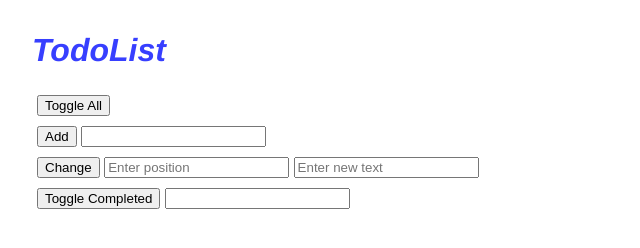
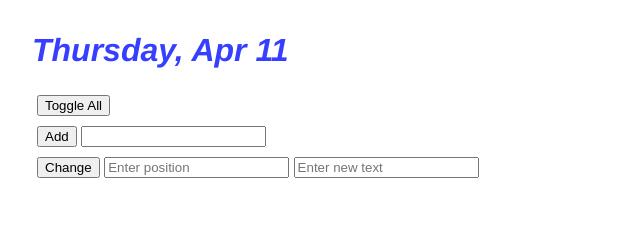
Before and after one commit to MahtinJr/toDoList, a plain HTML site: page index.html in a window 1280 px wide. Shown: the whole page, without its empty margins (0-640 px from the left). Drawn offline with Linux system fonts and the light colour scheme.

Commit message:
Update
• Added font awesome
• h1 tag displays today's date
• Removed toggle completed (toggle single todo)

```diff
--- a/index.html
+++ b/index.html
@@ -3,9 +3,11 @@
   <head>
     <title>Todo List</title>
     <link rel="stylesheet" href="lib/css/style.css">
+    <!-- font awesome -->
+    <link rel="stylesheet" href="https://use.fontawesome.com/releases/v5.8.1/css/all.css" integrity="sha384-50oBUHEmvpQ+1lW4y57PTFmhCaXp0ML5d60M1M7uH2+nqUivzIebhndOJK28anvf" crossorigin="anonymous">
   </head>
   <body>
-    <h1>TodoList</h1>
+    <h1 id="date"></h1>
     <!-- toggle all todo list -->
     <div>
       <button onclick="handlers.toggleAll()">Toggle All</button>
@@ -21,11 +23,6 @@
       <input id="changeTodoPositionInput" type="number" placeholder="Enter position">
       <input id="changeTodoTextInput" type="text" placeholder="Enter new text">
     </div>
-    <!-- toggle items completed -->
-    <div>
-      <button onclick="handlers.toggleCompleted()">Toggle Completed</button>
-      <input id="toggleCompletedPositionInput" type="number">
-    </div>
     <!-- display todo list runtime -->
     <ul id="displayTodos"></ul>
     <script src="lib/js/script.js"></script>
```
